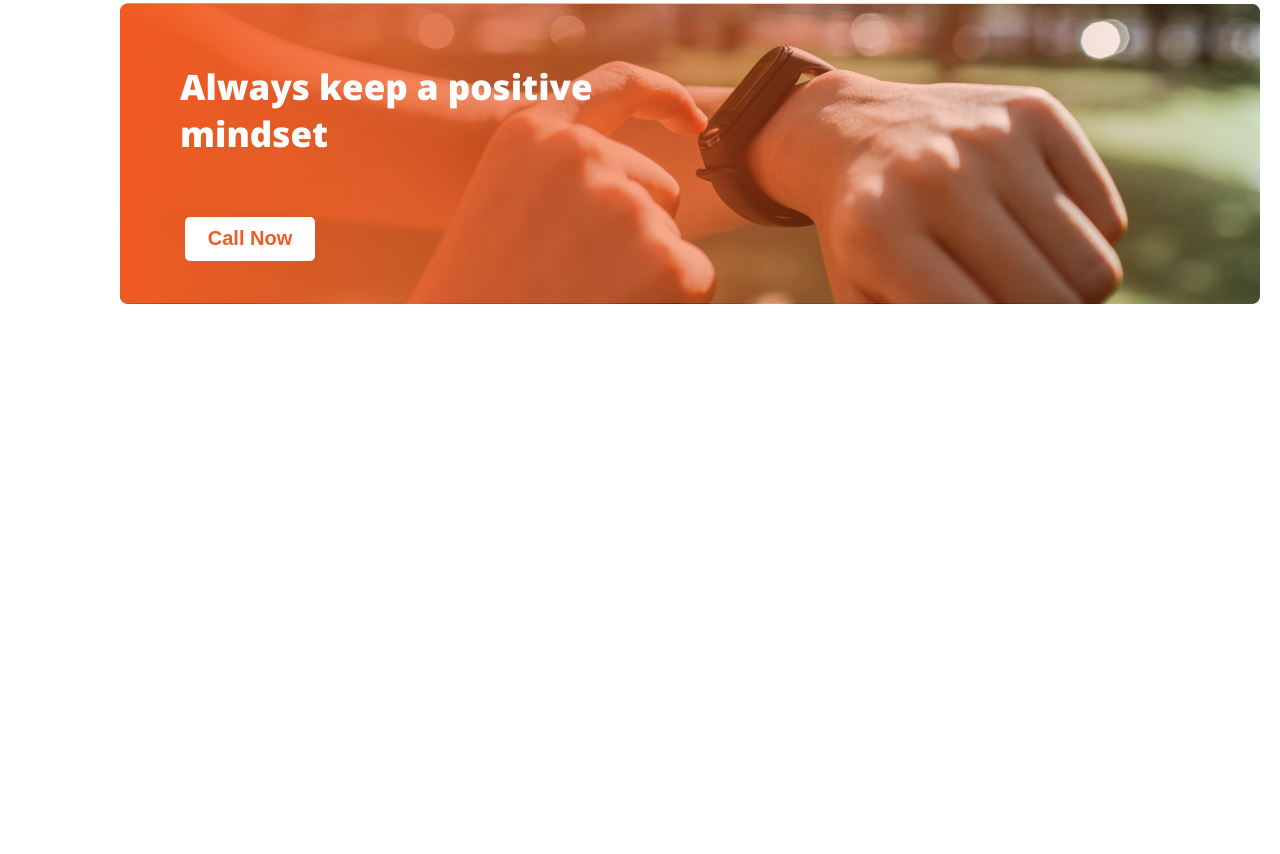
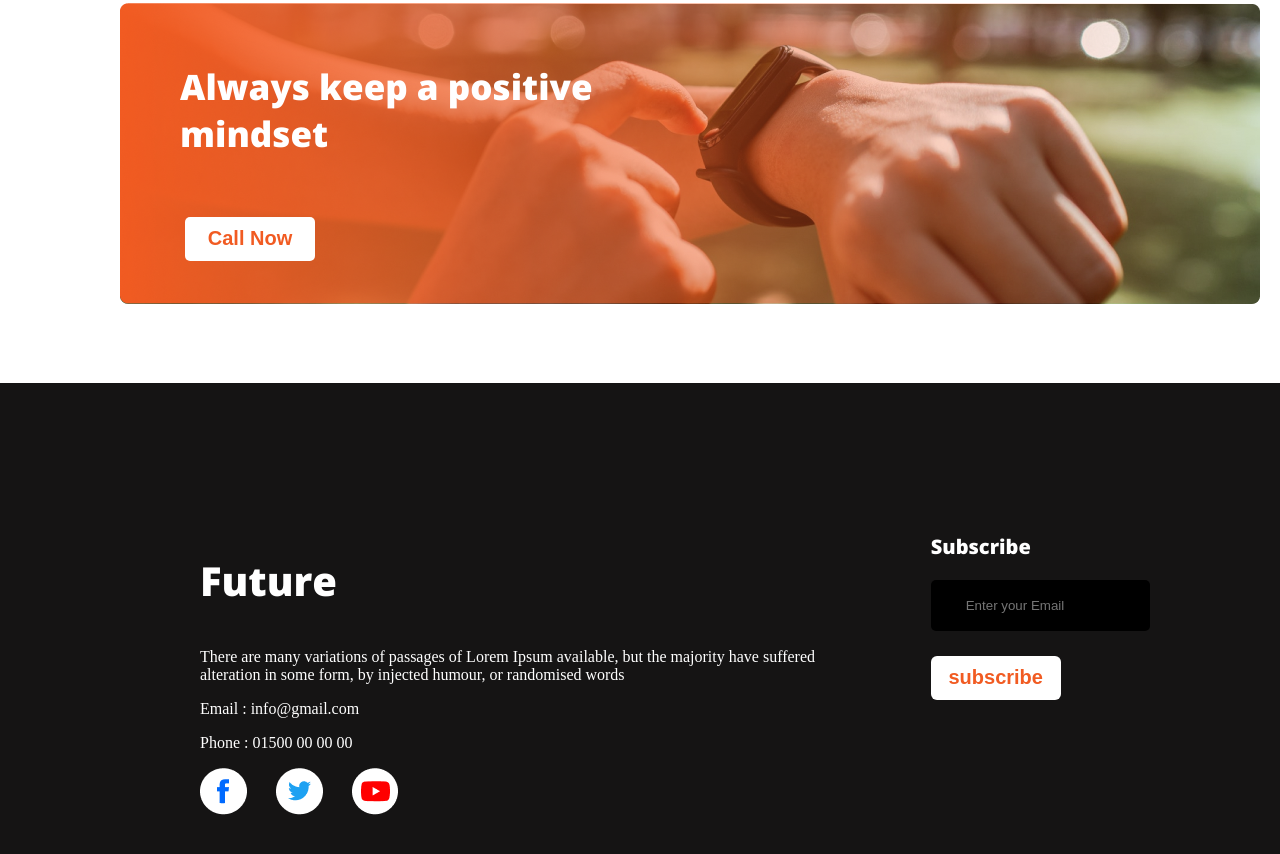
Before and after one commit to Ahmed-Tajreean/new-year, a plain HTML site: page index.html in a window 1280 px wide. Shown: the part 2328-3182 px from the top of the page. Before the commit the page ends 2711 px from the top, so only its background shows below. Drawn offline with nearby package versions, Linux system fonts and the light colour scheme.

Commit message:
footer section added

```diff
--- a/index.html
+++ b/index.html
@@ -83,7 +83,29 @@
     </main>
 
     <footer>
+        <div class="footer-coloumn-1">
+            <h3 class="footer-header">Future</h3>
+            <p class="footer-para">There are many variations of passages of Lorem Ipsum available, but the majority have
+                suffered
+                alteration in some form, by injected humour, or randomised words</p>
+            <p class="footer-para">Email : info@gmail.com</p>
+            <p class="footer-para">Phone : 01500 00 00 00</p>
 
+            <div class="social-links">
+                <a href=""><img src="images/icons/fb.png" alt=""></a>
+                <a href=""><img src="images/icons/twitter.png" alt=""></a>
+                <a href=""><img src="images/icons/youtube.png" alt=""></a>
+            </div>
+
+        </div>
+
+        <div class="footer-coloumn-1">
+            <h3 class="footer-header" style="font-size: 20px;">Subscribe</h3>
+            <form class="footer-form" action="">
+                <input type="email" placeholder="Enter your Email">
+                <input class="btn-primary btn-footer" type="submit" value="subscribe">
+            </form>
+        </div>
     </footer>
 
 </body>
--- a/styles/newyear.css
+++ b/styles/newyear.css
@@ -199,5 +199,49 @@ main section {
     border: none;
     margin-left: 65px;
 
+}
+
+/* Footer section styles */
+footer {
+    display: flex;
+    gap: 100px;
+    background-color: #151414;
+    padding: 130px 200px;
+}
+
+.footer-header {
+    color: white;
+}
+
+.footer-para {
+    color: white;
+}
+
+.social-links a {
+    margin-right: 25px;
+    text-align: center;
+}
+
+.btn-footer {
+    border-radius: 6px;
+    background: #FFF;
+    color: #F15B22;
+    width: 130px;
+    height: 44px;
+    font-size: 20px;
+    font-weight: 600;
+}
+
+.footer-form input[type='email'] {
+    display: block;
+    margin-bottom: 25px;
+    padding: 18px 35px;
+    color: white;
+    border-radius: 5px;
+    background: black;
+    border: 0px;
+    width: 100%;
+    border-style: solid;
+    border-color: white;
 
 }
```
